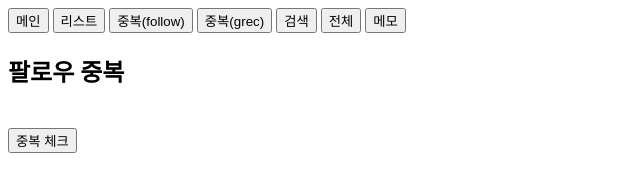
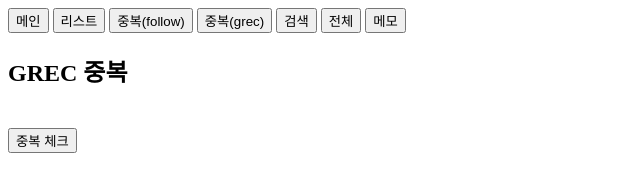
Before and after one commit to 00ytname/follow, a plain HTML site: page grec.html in a window 1280 px wide. Shown: the full height of the page, 0-640 px from the left. Drawn offline with Linux system fonts and the light colour scheme; no server answers.

Commit message:
Update grec.html

```diff
--- a/grec.html
+++ b/grec.html
@@ -3,7 +3,7 @@
 <head>
     <meta charset="UTF-8">
     <meta name="viewport" content="width=device-width, initial-scale=1.0">
-    <title>팔로우</title>
+    <title>GREC</title>
     <style>
         table {
             width: 100%;
@@ -67,7 +67,7 @@
         <button onclick="location.href='memo.html'">메모</button>
     </nav>
 
-    <h2>팔로우 중복</h2>
+    <h2>GREC 중복</h2>
 
     <!-- 계정 선택 -->
     <div id="accountsList"></div>
```
